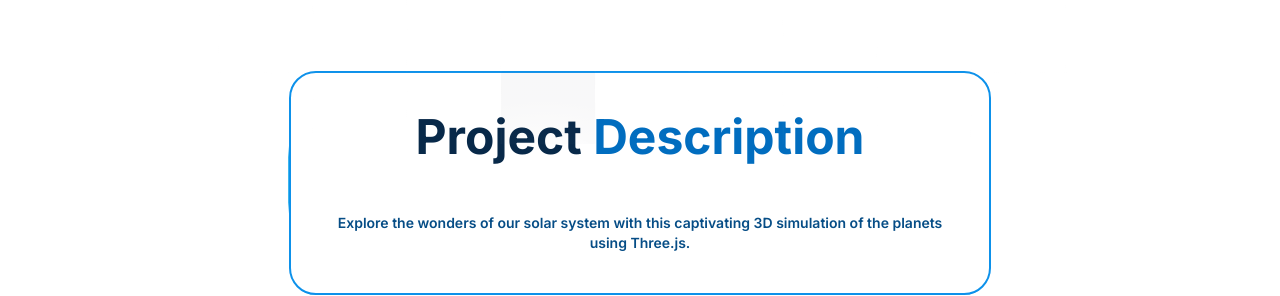
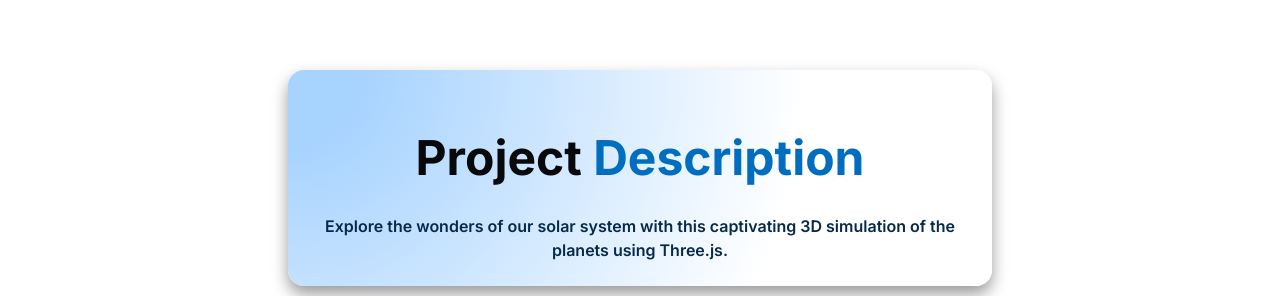
Before and after one commit to johnreyluntayao/my-portfolio, a Next.js app: page /projects/1 in a window 1280 px wide. Shown: the part 656-952 px from the top of the page. Built offline with nearby package versions, Linux system fonts and the light colour scheme.

Commit message:
changed the style for project description

```diff
--- a/app/projects/[projectid]/page.tsx
+++ b/app/projects/[projectid]/page.tsx
@@ -18,20 +18,27 @@ const page = ({params} : {
 
   return (
     <>
-    <main className="relative bg-white flex justify-center items-center flex-col overflow-hidden mx-auto sm:px-10 px-5">
+    <div className="relative bg-white flex justify-center items-center flex-col overflow-hidden mx-auto sm:px-10 px-5">
       <div className="max-w-7xl w-full">
-       <FloatingNav navItems={navItems}/>
-       <ProjectHero id={id}/>
-       <ProjectAbout id={id}/>
-       <ProjectContribution />
+        <FloatingNav navItems={navItems}/>
+        <ProjectHero id={id}/>
+        <ProjectAbout id={id}/>
       </div>
+    </div>
 
+    <div>
+      <ProjectFeatures />
+    </div>
 
-    </main>
-    <ProjectFeatures />
-    <Footer />
+    <div className="relative bg-white flex justify-center items-center flex-col overflow-hidden mx-auto sm:px-10 px-5">
+      <div className="max-w-7xl w-full">
+        <ProjectContribution />
+    </div>
 
-    </>
+      <Footer />
+  </div>
+
+  </>
   )
 }
 
--- a/components/ProjectAbout.tsx
+++ b/components/ProjectAbout.tsx
@@ -1,7 +1,7 @@
 
 import React from 'react'
-import { Button } from './ui/MovingBorders'
 import { projects } from '@/data'
+import GradientCard from './ui/GradientCard'
 
 
 const ProjectAbout = ({id}: {id: number}) => {
@@ -14,19 +14,23 @@ const ProjectAbout = ({id}: {id: number}) => {
 
         <div className='w-[85vw] lg:w-[55vw] md:w-[65vw]'>
             {project ? (
-                <Button key={project.id} duration={Math.floor(Math.random() * 10000)} className='grid border-science-blue-500 border-2 bg-white text-science-blue-950'>
-                    <h1 className='heading pt-3 md:pt-5 lg:pt-10'>
-                        Project {' '}
-                        <span className='text-science-blue-600'>Description</span>
-                    </h1>
-                    <div className='flex items-center p-3 py-6 md:p-5 lg:p-10'>
-                        <div className=''>
-                            <p className='text-center text-science-blue-800 mt-3 font-semibold '>{project.des}</p>
-                        </div>
 
-                    </div>
-                </Button>
+                    <GradientCard
+                        key={project.id}
+                        description={project.des}
+                    />
+                // <Button key={project.id} duration={Math.floor(Math.random() * 10000)} className='grid border-science-blue-500 border-2 bg-white text-science-blue-950'>
+                //     <h1 className='heading pt-3 md:pt-5 lg:pt-10'>
+                //         Project {' '}
+                //         <span className='text-science-blue-600'>Description</span>
+                //     </h1>
+                //     <div className='flex items-center p-3 py-6 md:p-5 lg:p-10'>
+                //         <div className=''>
+                //             <p className='text-center text-science-blue-800 mt-3 font-semibold '>{project.des}</p>
+                //         </div>
 
+                //     </div>
+                // </Button>
             ) : (
                 <h1>not found</h1>
             )
--- a/components/ProjectFeatures.tsx
+++ b/components/ProjectFeatures.tsx
@@ -3,7 +3,7 @@ import { projects } from '@/data'
 
 const ProjectFeatures = () => {
   return (
-    <section className='bg-science-blue-100 grid justify-center' id='project-features'>
+    <section className='!max-w-full bg-science-blue-100 grid justify-center' id='project-features'>
         <h1 className='heading pt-3 md:pt-5 lg:pt-10'>
             Project {' '}
             <span className='text-science-blue-600'>Features</span>
--- a/components/ProjectHero.tsx
+++ b/components/ProjectHero.tsx
@@ -12,7 +12,7 @@ const ProjectHero = ({id}: {id: number}) => {
 
             {project ? (
 
-                <div className='lg:grid lg:grid-cols-2 md:grid md:grid-cols-1 grid grid-cols-1 gap-16 py-8 px-4 lg:gap-24 sm:py-16 lg:px-24'>
+                <div className='relative lg:grid lg:grid-cols-2 md:grid md:grid-cols-1 grid grid-cols-1 gap-16 py-8 px-4 lg:gap-24 sm:py-16 lg:px-24'>
                     <div className='flex flex-col ml-10'>
                         <TextGenerateEffect
                             className='text-center lg:text-start text-[40px] md:text-4xl lg:text-5xl'
--- /dev/null
+++ b/components/ui/GradientCard.tsx
@@ -0,0 +1,27 @@
+// components/ProjectCard.tsx
+import React from 'react';
+
+interface ProjectCardProps {
+  description: string;
+  key: number;
+}
+
+const GradientCard = ({description, key}: ProjectCardProps) => {
+  return (
+    <div
+        key={key}
+      className="p-6 rounded-2xl shadow-[0_8px_16px_rgb(0_0_0/0.4)] text-left"
+      style={{
+        background: 'radial-gradient(circle at top left, #a7d3ff 10%, #ffffff 70%)'
+      }}
+    >
+      <h1 className='heading pt-3 md:pt-5 lg:pt-10'>
+             Project {' '}
+            <span className='text-science-blue-600'>Description</span>
+    </h1>
+      <p className="text-center text-science-blue-950 mt-8 font-semibold">{description}</p>
+    </div>
+  );
+};
+
+export default GradientCard;
```
